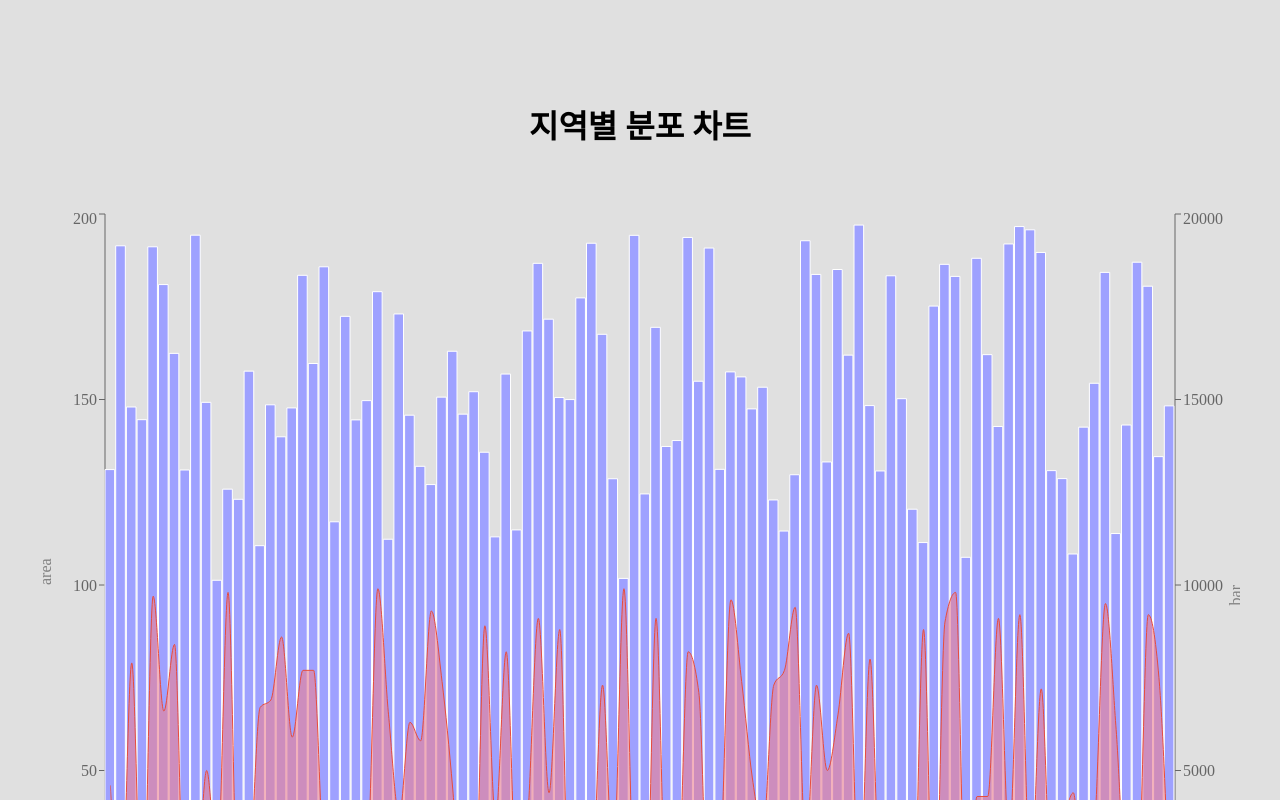
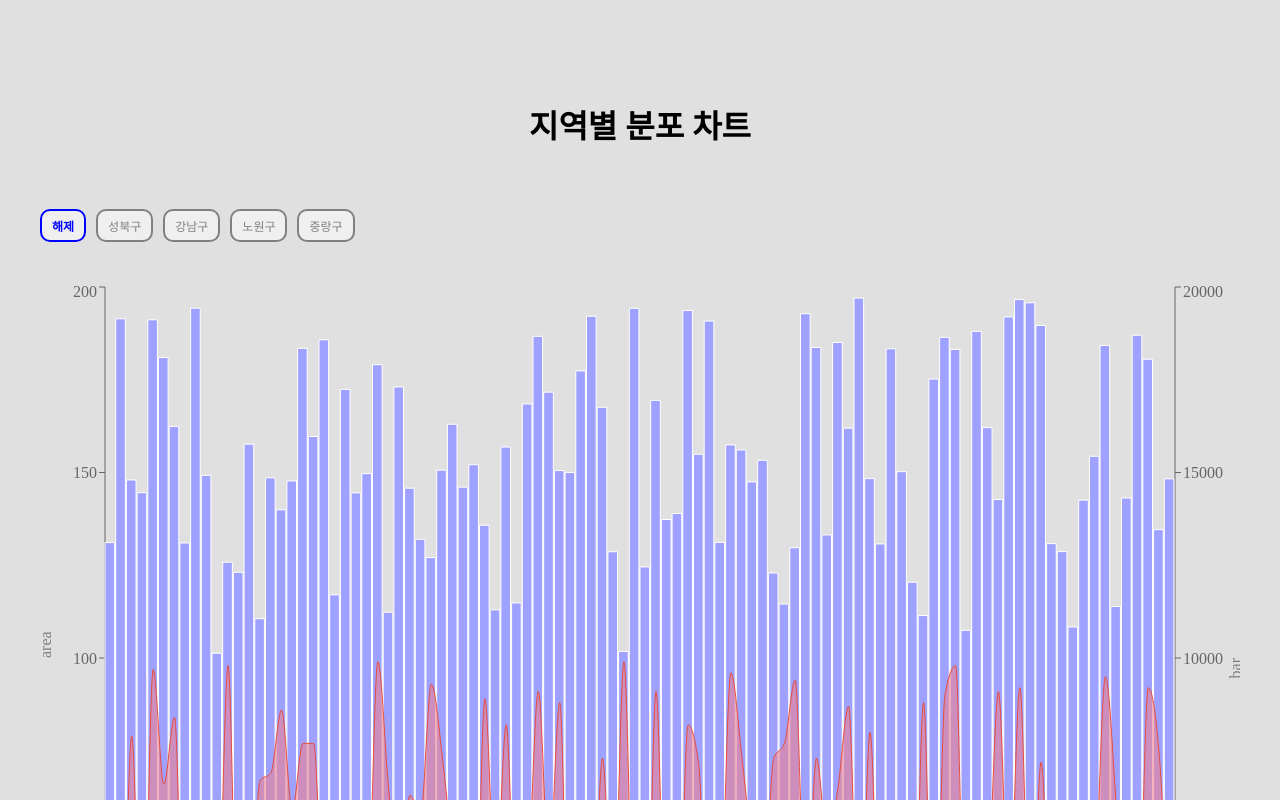
Before and after one commit to hnoch/wanted-pre-onboarding-frontend-4, a React (Vite) app: page / in a window 1280 px wide. Shown: the top 800 px of the page. Built offline with nearby package versions, Linux system fonts and the light colour scheme.

Commit message:
✨ feat: filtering & component & context API

```diff
--- a/src/App.tsx
+++ b/src/App.tsx
@@ -1,11 +1,14 @@
+import { FilterProvider } from './contexts/FilterContext'
 import Chart from './pages/Chart'
 import { Layout } from './styles/Cmn.style'
 
 function App() {
   return (
-    <Layout>
-      <Chart />
-    </Layout>
+    <FilterProvider>
+      <Layout>
+        <Chart />
+      </Layout>
+    </FilterProvider>
   )
 }
 
--- /dev/null
+++ b/src/components/ChartFilter.tsx
@@ -0,0 +1,26 @@
+import * as Charts from '../styles/Chart.style'
+import { FILTER_ARR } from '../constants/constant'
+
+interface IChange {
+  selected: string
+  selectedChange: (text: string) => void
+}
+
+const ChartFilter = ({ selected, selectedChange }: IChange) => {
+  return (
+    <Charts.FilterWrap>
+      {FILTER_ARR.map((item, idx) => (
+        <Charts.FilterButton
+          key={idx}
+          type="button"
+          onClick={() => selectedChange(item)}
+          $isSelect={selected === item ? true : false}
+        >
+          {item}
+        </Charts.FilterButton>
+      ))}
+    </Charts.FilterWrap>
+  )
+}
+
+export default ChartFilter
--- /dev/null
+++ b/src/components/ChartList.tsx
@@ -0,0 +1,38 @@
+import { Area, Bar, Cell, ComposedChart, Label, Legend, Tooltip, XAxis, YAxis } from 'recharts'
+import { MockData } from '../types/mock'
+import { RANGE_AREA, RANGE_BAR } from '../constants/constant'
+
+type PropsType = {
+  data: MockData[]
+  selected: string
+}
+
+const ChartList = ({ data, selected }: PropsType) => {
+  return (
+    <ComposedChart width={1200} height={800} data={data}>
+      <XAxis dataKey={'time'} scale={'band'} />
+      <YAxis yAxisId={'value_area'} dataKey={'value_area'} orient="left" domain={RANGE_AREA}>
+        <Label value="area" offset={0} angle={-90} position="insideLeft" />
+      </YAxis>
+      <YAxis dataKey={'value_bar'} orientation="right" domain={RANGE_BAR}>
+        <Label value="bar" offset={0} angle={-90} position="insideRight" />
+      </YAxis>
+      <Tooltip />
+      <Legend />
+      <Bar dataKey={'value_bar'} barSize={20} stroke="#FFF" fill="#9ea1ff">
+        {data.map((entry, idx) => {
+          return <Cell key={`cell-${idx}`} fill={entry.id === selected ? 'blue' : '#9ea1ff'} />
+        })}
+      </Bar>
+      <Area
+        yAxisId={'value_area'}
+        type="monotone"
+        dataKey={'value_area'}
+        stroke="#E74C3C"
+        fill="#ed8091"
+      />
+    </ComposedChart>
+  )
+}
+
+export default ChartList
--- /dev/null
+++ b/src/constants/constant.ts
@@ -0,0 +1,4 @@
+export const FILTER_ARR = ['해제', '성북구', '강남구', '노원구', '중랑구']
+
+export const RANGE_AREA = [0, 200]
+export const RANGE_BAR = [0, 20000]
--- /dev/null
+++ b/src/contexts/FilterContext.tsx
@@ -0,0 +1,24 @@
+import { createContext, useContext, useState } from 'react'
+
+interface IFilter {
+  chartFilter: string
+  changeChartFilter: (text: string) => void
+}
+
+const FilterContext = createContext<IFilter>({ chartFilter: '해제', changeChartFilter: () => {} })
+
+export const useFilter = () => useContext(FilterContext)
+
+export function FilterProvider({ children }: { children: React.ReactNode }) {
+  const [chartFilter, setChartFilter] = useState('해제')
+
+  const changeChartFilter = (text: string) => {
+    setChartFilter(text)
+  }
+
+  return (
+    <FilterContext.Provider value={{ chartFilter, changeChartFilter }}>
+      {children}
+    </FilterContext.Provider>
+  )
+}
--- a/src/pages/Chart.tsx
+++ b/src/pages/Chart.tsx
@@ -1,10 +1,15 @@
 import * as Cmn from '../styles/Cmn.style'
 import * as Charts from '../styles/Chart.style'
-import { Area, Bar, ComposedChart, Label, Legend, Tooltip, XAxis, YAxis } from 'recharts'
+
 import { useGetMock } from '../hooks/useGetMock'
+import ChartList from '../components/ChartList'
+import ChartFilter from '../components/ChartFilter'
+import { useFilter } from '../contexts/FilterContext'
 
 const Chart = () => {
   const { chartData } = useGetMock()
+
+  const filter = useFilter()
 
   return (
     <Cmn.Container>
@@ -14,25 +19,8 @@ const Chart = () => {
         <div>차트정보가 없습니다.</div>
       ) : (
         <Charts.Wrap>
-          <ComposedChart width={1200} height={800} data={chartData}>
-            <XAxis dataKey={'time'} scale={'band'} />
-            <YAxis yAxisId={'value_area'} dataKey={'value_area'} orient="left" domain={[0, 200]}>
-              <Label value="area" offset={0} angle={-90} position="insideLeft" />
-            </YAxis>
-            <YAxis dataKey={'value_bar'} orientation="right" domain={[0, 20000]}>
-              <Label value="bar" offset={0} angle={-90} position="insideRight" />
-            </YAxis>
-            <Tooltip />
-            <Legend />
-            <Bar dataKey={'value_bar'} barSize={15} stroke="#FFF" fill="#9ea1ff" />
-            <Area
-              yAxisId={'value_area'}
-              type="monotone"
-              dataKey={'value_area'}
-              stroke="#E74C3C"
-              fill="#ed8091"
-            />
-          </ComposedChart>
+          <ChartFilter selected={filter.chartFilter} selectedChange={filter.changeChartFilter} />
+          <ChartList data={chartData} selected={filter.chartFilter} />
         </Charts.Wrap>
       )}
     </Cmn.Container>
--- a/src/styles/Chart.style.ts
+++ b/src/styles/Chart.style.ts
@@ -3,6 +3,20 @@ import styled from 'styled-components'
 export const Wrap = styled.div`
   margin-top: 20px;
   padding: 40px 0px;
+`
+
+export const FilterWrap = styled.div`
   display: flex;
-  justify-content: center;
+  align-items: center;
+  gap: 10px;
+  margin-bottom: 40px;
 `
+
+export const FilterButton = styled.button<{ $isSelect: boolean }>`
+  padding: 6px 10px;
+  border-radius: 10px;
+  border: ${props => (props.$isSelect ? '2px solid blue' : '2px solid gray')};
+  color: ${props => (props.$isSelect ? 'blue' : 'gray')};
+  font-weight: ${props => (props.$isSelect ? 700 : 400)};
+  font-size: 12px;
+`
```
